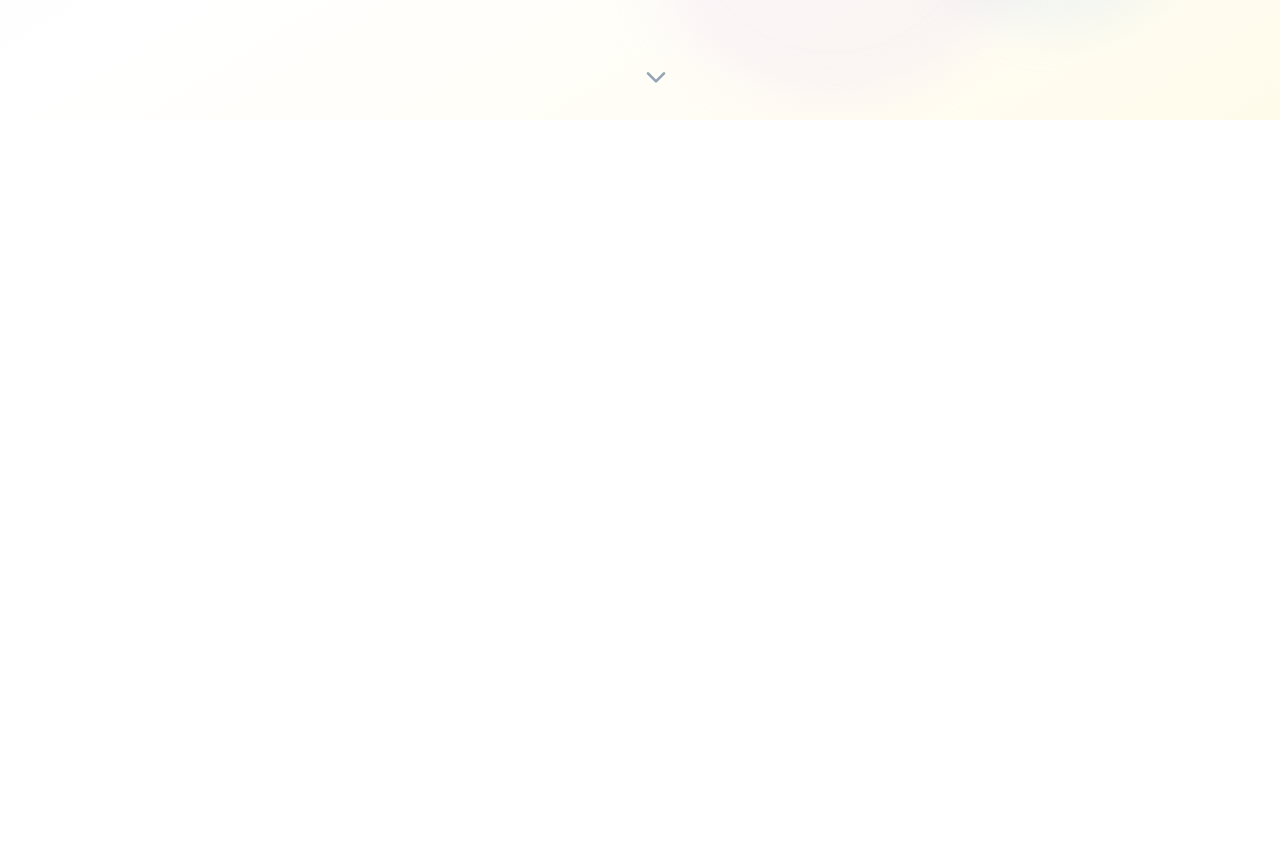
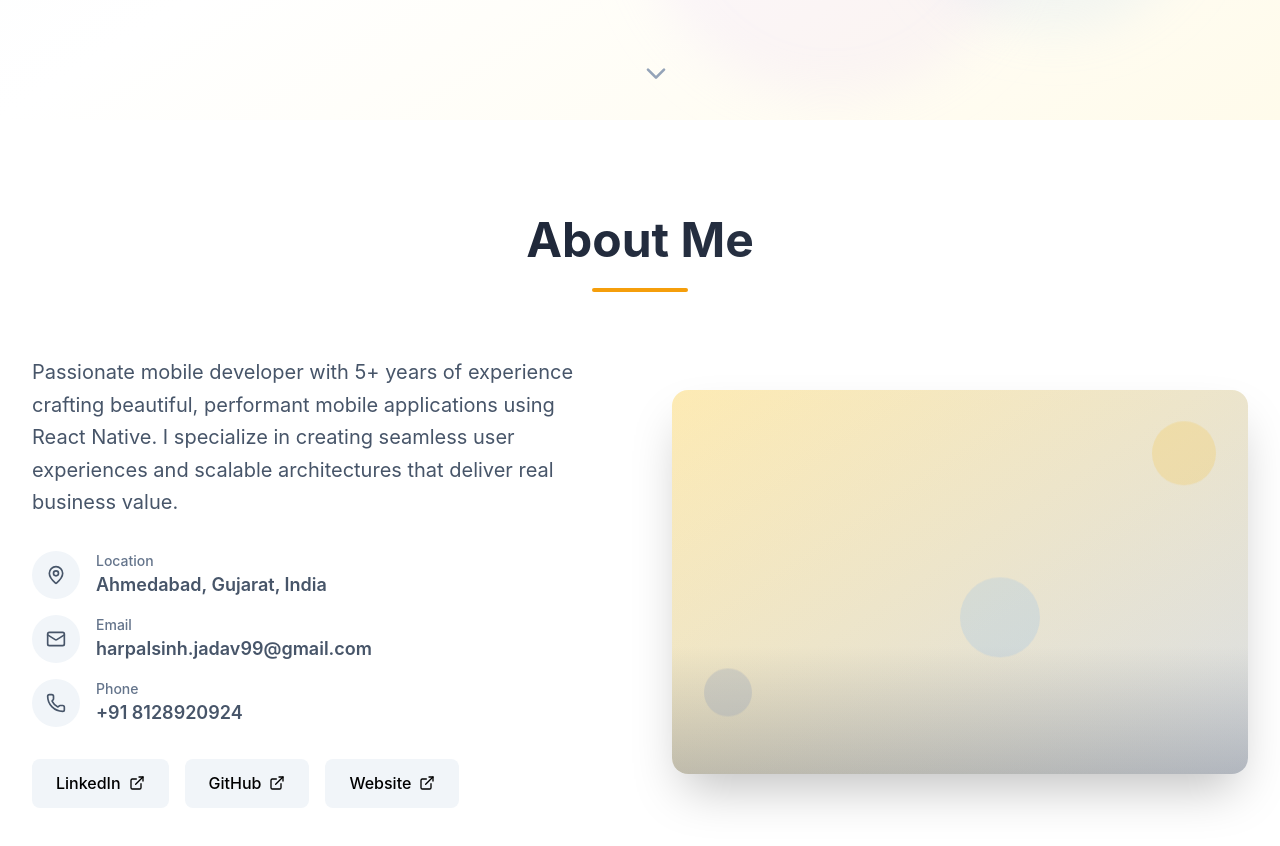
Before and after one commit to harpalsinhJadav/my-portfolio, a React (Vite) app: page / in a window 1280 px wide. Shown: the part 760-1606 px from the top of the page. Before the commit the page ends 880 px from the top, so only its background shows below. Built offline with nearby package versions, Linux system fonts and the light colour scheme.

Commit message:
Added AboutMe section

```diff
--- /dev/null
+++ b/src/Components/AboutSection.tsx
@@ -0,0 +1,134 @@
+import React from "react";
+import { motion } from "framer-motion";
+import { MapPin, Mail, Phone, ExternalLink } from "lucide-react";
+
+export default function AboutSection({ developer }) {
+  if (!developer) return null;
+
+  const contactItems = [
+    { icon: MapPin, label: "Location", value: developer.location },
+    { icon: Mail, label: "Email", value: developer.email, link: `mailto:${developer.email}` },
+    { icon: Phone, label: "Phone", value: developer.phone, link: `tel:${developer.phone}` }
+  ];
+
+  const socialLinks = [
+    { name: "LinkedIn", url: developer.linkedin_url },
+    { name: "GitHub", url: developer.github_url },
+    { name: "Website", url: developer.website_url }
+  ].filter(link => link.url);
+
+  return (
+    <section id="about" className="py-24 bg-white">
+      <div className="max-w-7xl mx-auto px-4 sm:px-6 lg:px-8">
+        <motion.div
+          initial={{ opacity: 0, y: 50 }}
+          whileInView={{ opacity: 1, y: 0 }}
+          transition={{ duration: 0.8 }}
+          viewport={{ once: true }}
+          className="text-center mb-16"
+        >
+          <h2 className="text-4xl md:text-5xl font-bold gradient-text mb-6">
+            About Me
+          </h2>
+          <div className="w-24 h-1 bg-amber-500 mx-auto rounded-full"></div>
+        </motion.div>
+
+        <div className="grid lg:grid-cols-2 gap-16 items-center">
+          {/* Content */}
+          <motion.div
+            initial={{ opacity: 0, x: -50 }}
+            whileInView={{ opacity: 1, x: 0 }}
+            transition={{ duration: 0.8, delay: 0.2 }}
+            viewport={{ once: true }}
+            className="space-y-8"
+          >
+            <div className="prose prose-lg text-slate-600">
+              <p className="text-xl leading-relaxed">
+                {developer.bio}
+              </p>
+            </div>
+
+            {/* Contact Information */}
+            <div className="space-y-4">
+              {contactItems.map((item, index) => {
+                if (!item.value) return null;
+
+                const ContactComponent = item.link ? 'a' : 'div';
+                const linkProps = item.link ? { href: item.link } : {};
+
+                return (
+                  <motion.div
+                    key={index}
+                    initial={{ opacity: 0, x: -30 }}
+                    whileInView={{ opacity: 1, x: 0 }}
+                    transition={{ duration: 0.6, delay: 0.4 + index * 0.1 }}
+                    viewport={{ once: true }}
+                  >
+                    <ContactComponent
+                      {...linkProps}
+                      className="flex items-center gap-4 text-slate-600 hover:text-amber-500 transition-colors duration-300 group"
+                    >
+                      <div className="w-12 h-12 bg-slate-100 rounded-full flex items-center justify-center group-hover:bg-amber-100 transition-colors duration-300">
+                        <item.icon className="w-5 h-5" />
+                      </div>
+                      <div>
+                        <p className="text-sm text-slate-500 font-medium">{item.label}</p>
+                        <p className="text-lg font-semibold">{item.value}</p>
+                      </div>
+                      {item.link && (
+                        <ExternalLink className="w-4 h-4 ml-auto opacity-0 group-hover:opacity-100 transition-opacity duration-300" />
+                      )}
+                    </ContactComponent>
+                  </motion.div>
+                );
+              })}
+            </div>
+
+            {/* Social Links */}
+            {socialLinks.length > 0 && (
+              <motion.div
+                initial={{ opacity: 0, y: 30 }}
+                whileInView={{ opacity: 1, y: 0 }}
+                transition={{ duration: 0.6, delay: 0.8 }}
+                viewport={{ once: true }}
+                className="flex flex-wrap gap-4"
+              >
+                {socialLinks.map((link, index) => (
+                  <a
+                    key={index}
+                    href={link.url}
+                    target="_blank"
+                    rel="noopener noreferrer"
+                    className="inline-flex items-center gap-2 px-6 py-3 bg-slate-100 hover:bg-amber-500 hover:text-white rounded-lg transition-all duration-300 font-medium"
+                  >
+                    <span>{link.name}</span>
+                    <ExternalLink className="w-4 h-4" />
+                  </a>
+                ))}
+              </motion.div>
+            )}
+          </motion.div>
+
+          {/* Decorative Element */}
+          <motion.div
+            initial={{ opacity: 0, x: 50 }}
+            whileInView={{ opacity: 1, x: 0 }}
+            transition={{ duration: 0.8, delay: 0.4 }}
+            viewport={{ once: true }}
+            className="relative"
+          >
+            <div className="relative w-full h-96 bg-gradient-to-br from-amber-100 to-slate-100 rounded-2xl overflow-hidden shadow-2xl">
+              <div className="absolute inset-0 bg-gradient-to-br from-amber-500/10 to-slate-900/10"></div>
+              <div className="absolute bottom-0 left-0 right-0 h-32 bg-gradient-to-t from-slate-900/20 to-transparent"></div>
+
+              {/* Floating Elements */}
+              <div className="absolute top-8 right-8 w-16 h-16 bg-amber-400 rounded-full opacity-20 floating-animation"></div>
+              <div className="absolute bottom-12 left-8 w-12 h-12 bg-slate-400 rounded-full opacity-30 floating-animation" style={{animationDelay: '1s'}}></div>
+              <div className="absolute top-1/2 left-1/2 transform -translate-x-1/2 -translate-y-1/2 w-20 h-20 bg-blue-400 rounded-full opacity-15 floating-animation" style={{animationDelay: '2s'}}></div>
+            </div>
+          </motion.div>
+        </div>
+      </div>
+    </section>
+  );
+}
--- a/src/Pages/Portfolio.tsx
+++ b/src/Pages/Portfolio.tsx
@@ -3,6 +3,7 @@ import APIData from "../assets/APIData";
 // import { Developer } from "@/entities/all";
 
 import HeroSection from "../components/HeroSection";
+import AboutSection from  "../components/AboutSection";
 
 export default function Portfolio() {
   const [developer, setDeveloper] = useState(null);
@@ -38,6 +39,7 @@ export default function Portfolio() {
   return (
     <div className="min-h-screen">
       <HeroSection developer={developer} />
+      <AboutSection developer={developer} />
     </div>
   );
 }
```
